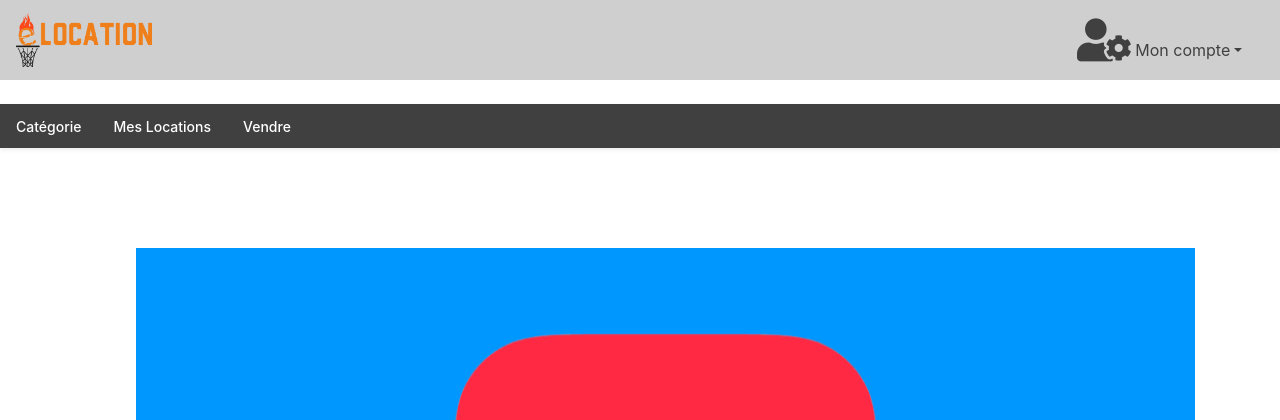
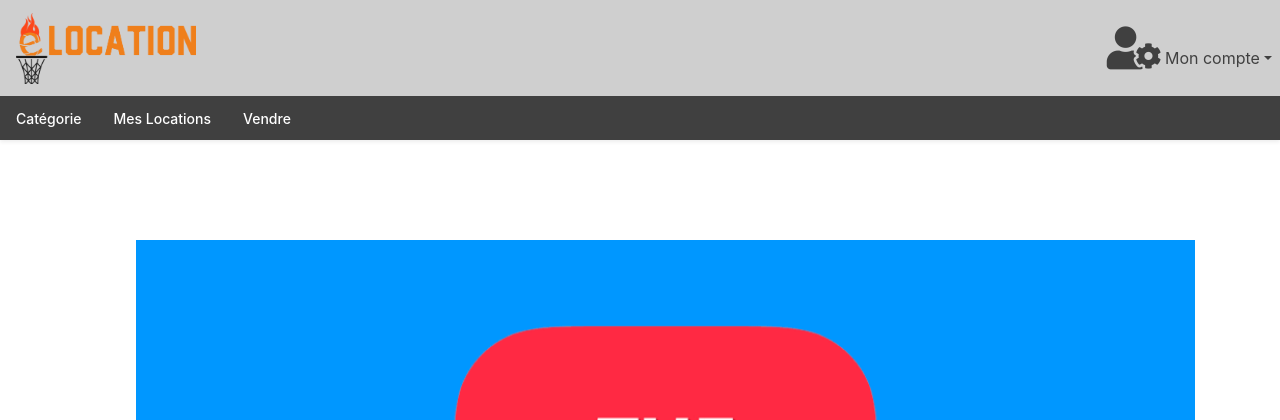
Before and after one commit to AbdallahRahal/eLocation, a PHP site: page / in a window 1280 px wide. Shown: the top 420 px of the page. Run offline with PHP 8.4, Linux system fonts and the light colour scheme.

Commit message:
Modif template (navbar etc...)

```diff
--- a/Views/template/nav.php
+++ b/Views/template/nav.php
@@ -1,13 +1,12 @@
-    <nav class="navbar navbar-expand-md navbar-dark bg-dark fixed-top">
-      <a class="navbar-brand" href="index.php"><img src="Views/template/eLocation.png" style="width: 11%"></a>
-      <button class="navbar-toggler" type="button" data-toggle="collapse" data-target="#navbarsExampleDefault" aria-controls="navbarsExampleDefault" aria-expanded="false" aria-label="Toggle navigation">
-        <span class="navbar-toggler-icon"></span>
-      </button>
-      <div class="collapse navbar-collapse" id="navbarsExampleDefault">
-        <ul class="navbar-nav mr-auto">
+<nav class="navbar navbar-expand-md navbar-dark bg-dark fixed-top" >
+  <a class="navbar-brand" href="index.php" style="width:90px;height: 80px">
+    <img src="Views/template/eLocation.png" width="200%">
+  </a>
+  <div class="collapse navbar-collapse" id="navbarsExampleDefault"  >
+    <ul class="navbar-nav mr-auto" style="position:absolute;right:0px">
       <li class="nav-item dropdown">
-            <a style="margin-left: -195px"class="nav-link dropdown-toggle" href="https://example.com/" id="dropdown01" data-toggle="dropdown" aria-haspopup="true" aria-expanded="false"><i style="font-size: 43px" class="fas fa-user-cog"></i> Mon compte</a>
-            <div style="margin-left: -188px" class="dropdown-menu" aria-labelledby="dropdown01">
+         <a class="nav-link dropdown-toggle" href="https://example.com/" id="dropdown01" data-toggle="dropdown" aria-haspopup="true" aria-expanded="false" ><i style="font-size: 43px" class="fas fa-user-cog"></i> Mon compte</a>
+        <div class="dropdown-menu" aria-labelledby="dropdown01">
           <a class="dropdown-item" class="btn btn-primary" data-toggle="modal" data-target="#exampleModal" href=""> Se connecter</a>
           <a class="dropdown-item" class="btn btn-primary" data-toggle="modal" data-target="#SettingsModal" href=""> Paramètres du compte</a>
         </div>
--- a/Views/template/rubrique.php
+++ b/Views/template/rubrique.php
@@ -1,7 +1,7 @@
 <?php
 function rubriques ($rubrique) { ?>
 
-<div class="nav-scroller bg-white shadow-sm" style="margin-top: 48">
+<div class="nav-scroller bg-white shadow-sm" style="margin-top: 40px">
       <nav class="nav nav-underline">
       	<?php
 
```
Lines whose indentation alone changed are shown as unchanged.
